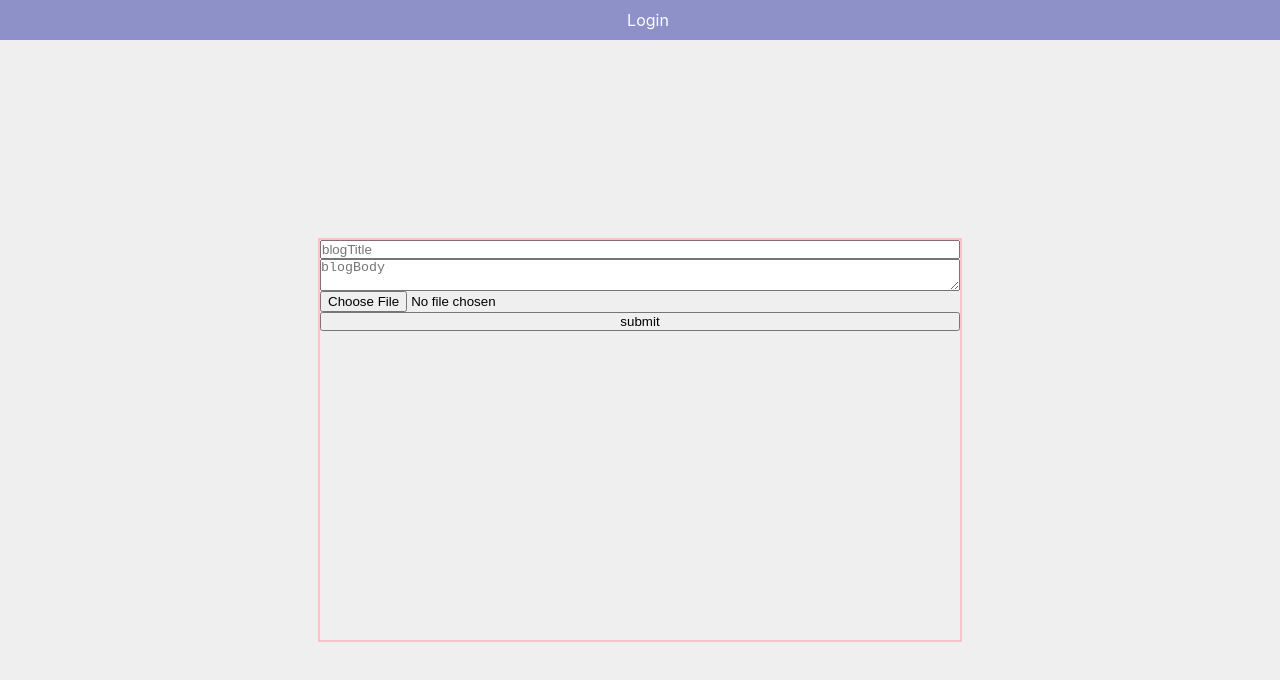
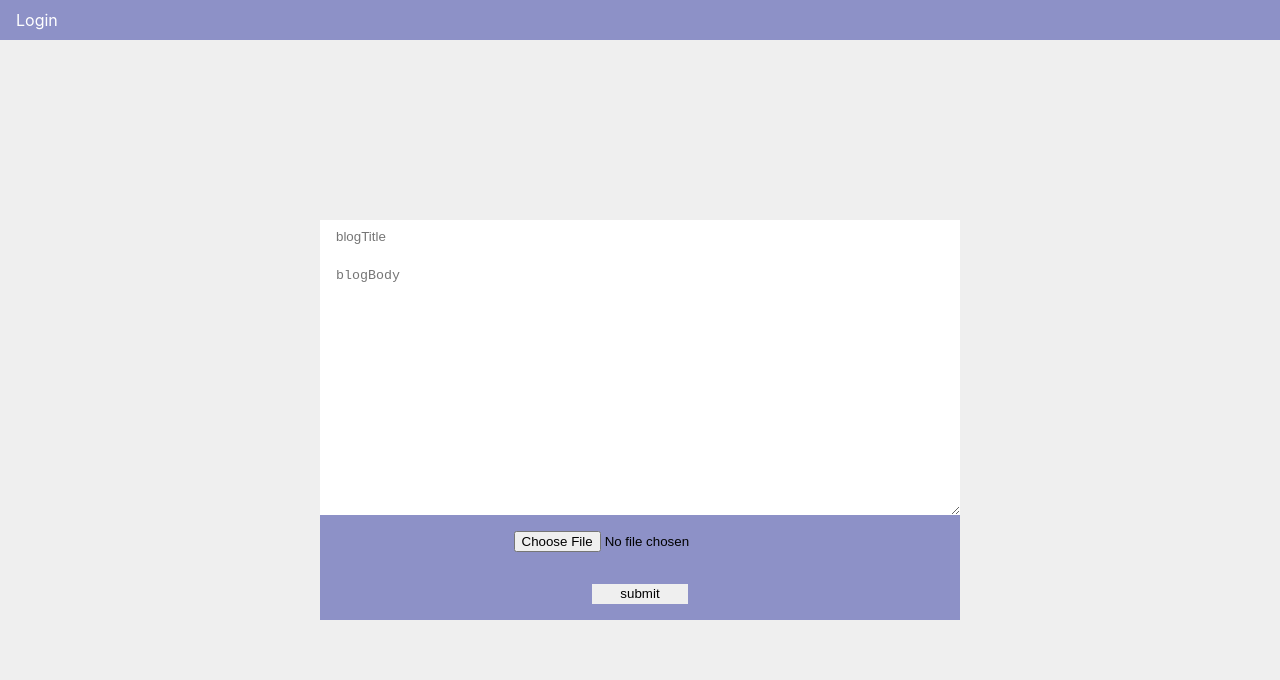
Before and after one commit to Russellgrd/dailyblogs, a React (Vite) app: page /submitblog in a window 1280 px wide. Shown: the top 680 px of the page. Built offline with nearby package versions, Linux system fonts and the light colour scheme; no server answers.

Commit message:
added css styles to submitblog component

```diff
--- a/src/App.tsx
+++ b/src/App.tsx
@@ -8,13 +8,9 @@ import Register from './components/Register';
 import Posts from './components/Posts';
 import SubmitBlog from './components/SubmitBlog';
 import Logout from './components/Logout';
-import { useState, createContext, useContext } from 'react';
 import { UserContextProvider } from './context/UserContext';
 
-
-
 function App() {
-
 
   return (
     <BrowserRouter>
--- a/src/components/Home.tsx
+++ b/src/components/Home.tsx
@@ -1,9 +1,10 @@
 
 const Home = () => {
 
+
     return (
         <div className="home">
-            <h1>Blogs.</h1>
+            <h1 className="homeHeading">Blogs</h1>
         </div>
     )
 }
--- a/src/components/Nav.tsx
+++ b/src/components/Nav.tsx
@@ -2,20 +2,20 @@ import { useContext, useEffect, useState } from "react";
 import { Link } from "react-router-dom";
 import { UserContext } from "../context/UserContext";
 
-
-
 const Nav = () => {
 
+    const [loggedIn, setIsLoggedIn] = useState<boolean>(false);
+
     const userContext = useContext(UserContext);
-    // console.log('userContext', JSON.stringify(userContext));
-    // console.log(userContext.user.email);
-
     const isAuthCheck = async () => {
         const resp = await fetch('http://localhost:3000/auth', {
             credentials: "include",
         });
         const data = await resp.json();
         userContext.setUser(data);
+        if (data?.email) {
+            setIsLoggedIn(true);
+        }
     }
 
     useEffect(() => {
@@ -23,9 +23,8 @@ const Nav = () => {
             .catch((err) => {
                 console.log('Error', err);
             })
-    }, [])
-
-    console.log(userContext)
+        console.log('logged in use effect');
+    }, [loggedIn])
 
     return (
 
--- a/src/components/Posts.tsx
+++ b/src/components/Posts.tsx
@@ -1,25 +1,25 @@
 import { useEffect } from 'react'
 import { useState } from 'react'
 import moment from 'moment';
+import { UserContext } from '../context/UserContext';
+
 
 const Posts = () => {
+    let [blogs, setBlogs] = useState<any>(null);
 
-    let [blogs, setBlogs] = useState<any>(null);
-    console.log('blogs are', blogs);
     useEffect(() => {
-
         const getPosts = async () => {
-            console.log('running use effect');
             let resp = await fetch('http://localhost:3000/blogs', {
                 credentials: "include",
             });
-            //@ts-ignore
             let data = await resp.json();
             setBlogs(data);
-            console.log(data);
+
         }
-
-        getPosts();
+        getPosts()
+            .catch((err) => {
+                console.log(err);
+            })
     }, []);
 
     return (
--- a/src/components/SubmitBlog.tsx
+++ b/src/components/SubmitBlog.tsx
@@ -46,6 +46,7 @@ const SubmitBlog = () => {
         <div className="submitBlog">
             <form className='submitBlogForm' onSubmit={formik.handleSubmit} encType='multipart/form-data'>
                 <input
+                    className='blogTitle'
                     placeholder="blogTitle"
                     id="blogTitle"
                     name="blogTitle"
@@ -55,6 +56,7 @@ const SubmitBlog = () => {
                     onChange={formik.handleChange}
                 />
                 <textarea
+                    className='blogBody'
                     placeholder="blogBody"
                     id="blogBody"
                     name="blogBody"
@@ -63,6 +65,7 @@ const SubmitBlog = () => {
                     onChange={formik.handleChange}
                 />
                 <input
+                    className='blogFile'
                     typeof='file'
                     placeholder="blogImage"
                     id="blogImage"
@@ -79,7 +82,7 @@ const SubmitBlog = () => {
                     // }}
                     onBlur={formik.handleBlur}
                 />
-                <button type='submit'>submit</button>
+                <button className='blogButton' type='submit'>submit</button>
             </form>
         </div>
     )
--- a/src/context/UserContext.tsx
+++ b/src/context/UserContext.tsx
@@ -17,7 +17,6 @@ export const UserContext = createContext<UserContextType>({} as UserContextType)
 
 export const UserContextProvider = ({ children }: UserContextProviderType) => {
 
-
     const [user, setUser] = useState<AuthUser | null>(null);
 
     return <UserContext.Provider value={{ user, setUser }}>{children}</UserContext.Provider>
--- a/src/index.css
+++ b/src/index.css
@@ -1,3 +1,5 @@
+@import url('https://fonts.googleapis.com/css2?family=Lobster&display=swap');
+
 * {
   margin: 0;
   padding: 0;
@@ -20,7 +22,7 @@ html {
 
 
 .nav {
-
+  height: 5vh;
   padding-left: 1rem;
   display: flex;
   align-items: center;
@@ -32,7 +34,7 @@ html {
 }
 
 .navChild {
-
+  margin-right: auto;
   text-decoration: none;
   list-style: none;
   text-decoration: none;
@@ -47,7 +49,20 @@ html {
 
 }
 
+.home {
+  display: flex;
+  height: 95vh;
+  width: 100%;
+  align-items: center;
+  justify-content: center;
+  flex-direction: column;
+  border: 2px solid gold;
+}
 
+.homeHeading {
+  font-family: 'Lobster', cursive;
+  font-size: 3rem;
+}
 
 .register {
   min-height: 100vh;
@@ -106,7 +121,7 @@ html {
 }
 
 .submitBlog {
-  min-height: 100vh;
+  min-height: 95vh;
   width: 100%;
   display: flex;
   flex-direction: column;
@@ -115,11 +130,41 @@ html {
 }
 
 .submitBlogForm{
-  min-height: 50vh;
+  height: 50vh;
   display: flex;
   flex-direction: column;
+  align-items: cente;
+  justify-content: space-around;
+  align-items: center;
   width: 50%;
-  outline: 2px solid pink;
+  background:rgba(93, 99, 181, 0.665);
+}
+
+.blogTitle {
+  border: none;
+  width: 100%;
+  height: 2rem;
+  padding: 1rem;
+}
+
+.blogBody {
+  border: none;
+  height: 100%;
+  width: 100%;
+  padding: 1rem;
+}
+
+.blogFile {
+  margin: 1rem;
+  height: 2rem;
+
+}
+
+.blogButton {
+  border: none;
+  height: 2rem;
+  width: 6rem;
+  margin: 1rem;
 }
 
 .posts{
```
